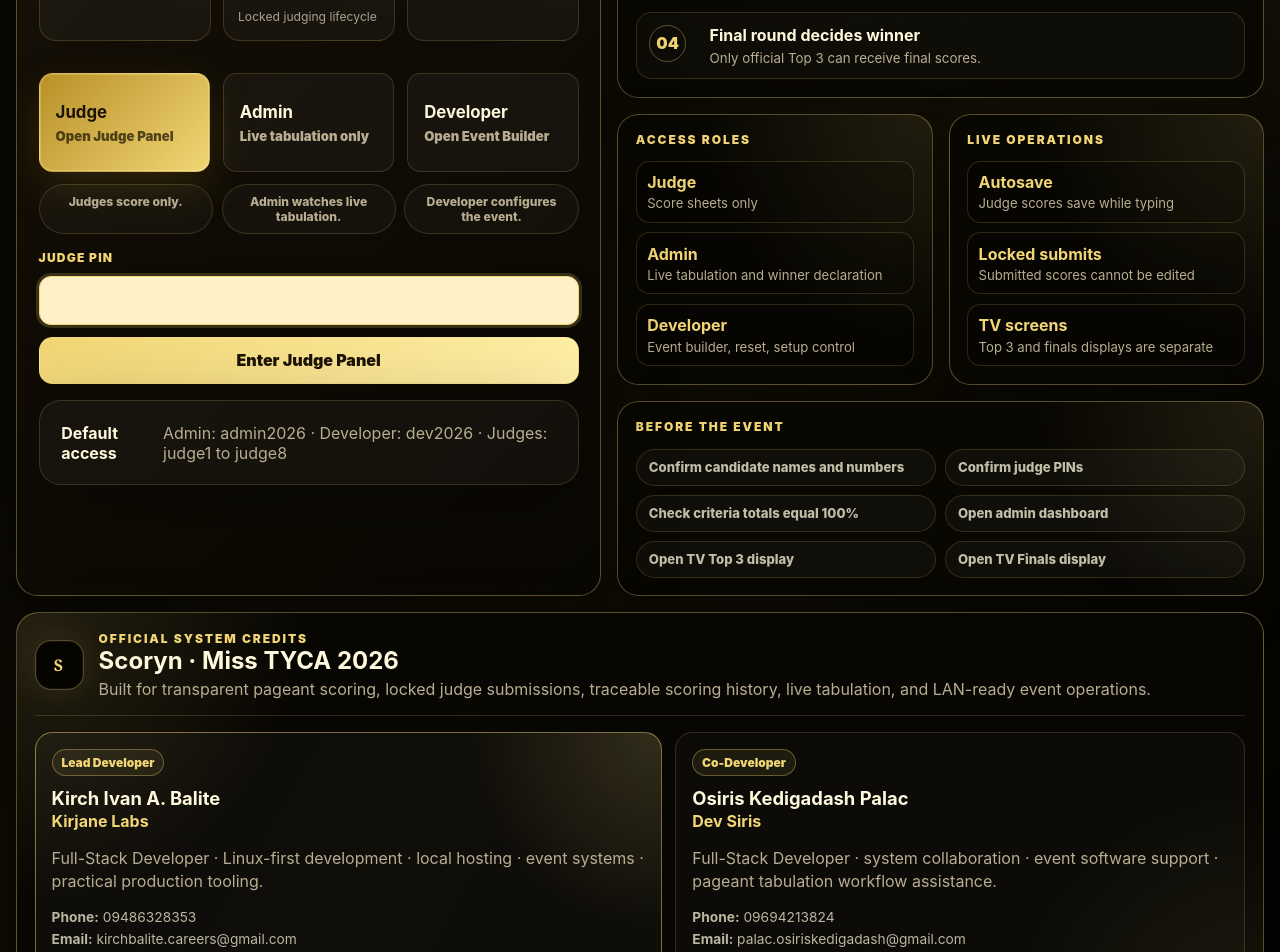
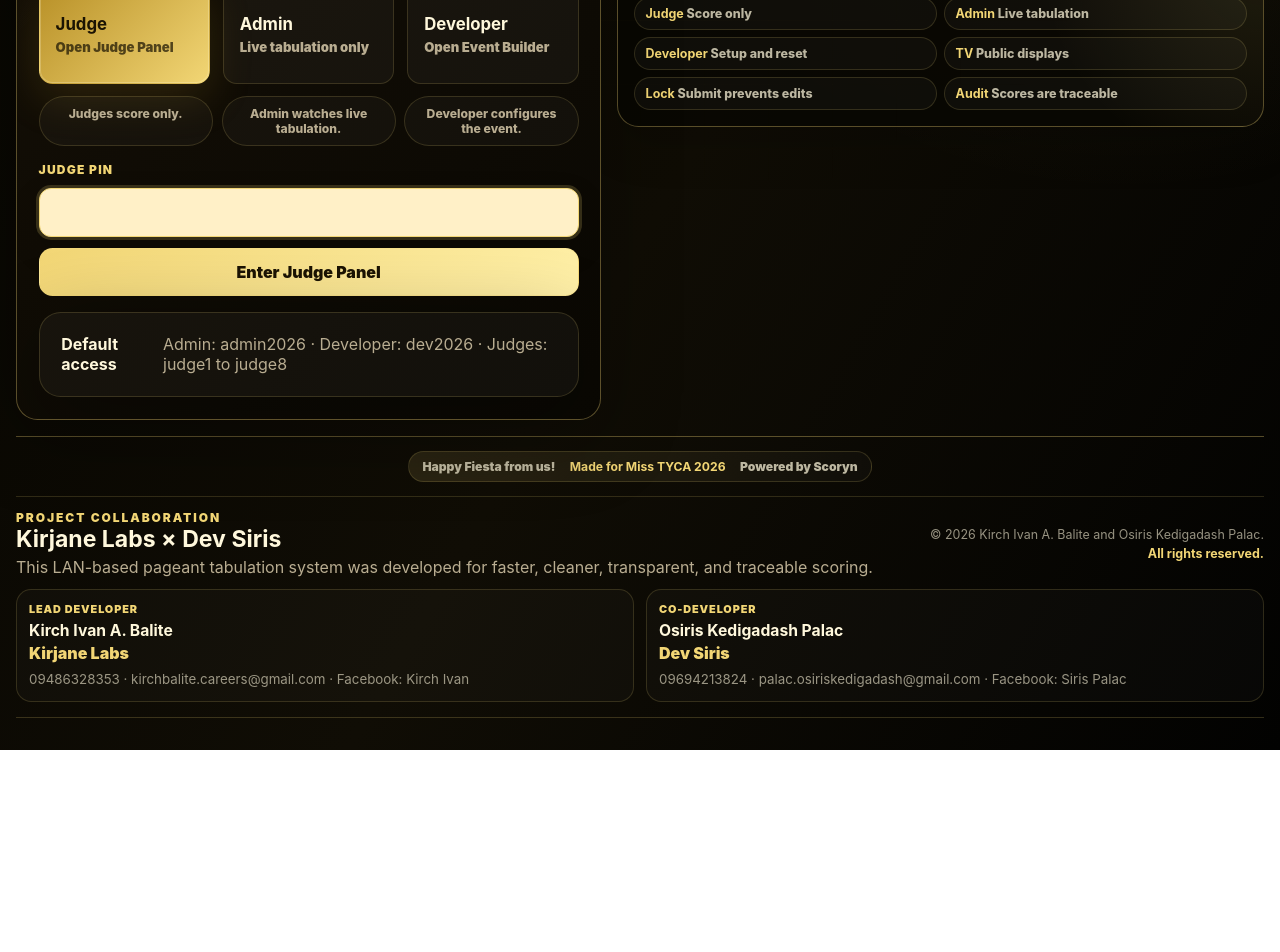
Before and after one commit to DevN4iru/scoryn-tyca-lan, a React (Vite) app: page / in a window 1280 px wide. Shown: the part 620-1572 px from the top of the page. After the commit the page ends 1370 px from the top, so only its background shows below. Built offline with nearby package versions, Linux system fonts and the light colour scheme.

Commit message:
Refine landing guide and credits footer

```diff
--- a/src/App.jsx
+++ b/src/App.jsx
@@ -89,60 +89,49 @@ function SectionTitle({ eyebrow, title, children }) {
   );
 }
 
-// LANDING_GUIDE_FOOTER_PATCH:
-// Official system guide and credits for the Scoryn TYCA LAN event system.
+// SLICK_FOOTER_FIX_PATCH:
+// Pageant-judging inspired footer: compact, official, slick, and not a giant content card.
 function CreditsFooter() {
   const year = new Date().getFullYear();
 
   return (
-    <footer className="credits-footer credits-footer-pro">
-      <div className="credits-brand">
-        <div className="logo-mark small">S</div>
+    <footer className="site-credit-footer">
+      <div className="footer-ribbon">
+        <span>Happy Fiesta from us!</span>
+        <strong>Made for Miss TYCA 2026</strong>
+        <span>Powered by Scoryn</span>
+      </div>
+
+      <div className="footer-mainline">
         <div>
-          <div className="eyebrow">Official System Credits</div>
-          <h2>Scoryn · Miss TYCA 2026</h2>
+          <div className="eyebrow">Project Collaboration</div>
+          <h2>Kirjane Labs × Dev Siris</h2>
           <p>
-            Built for transparent pageant scoring, locked judge submissions,
-            traceable scoring history, live tabulation, and LAN-ready event operations.
+            This LAN-based pageant tabulation system was developed for faster,
+            cleaner, transparent, and traceable scoring.
           </p>
+        </div>
+
+        <div className="footer-rights">
+          <span>© {year} Kirch Ivan A. Balite and Osiris Kedigadash Palac.</span>
+          <strong>All rights reserved.</strong>
         </div>
       </div>
 
-      <div className="credits-grid credits-grid-pro">
-        <article className="credit-dev-card lead">
-          <span className="pill">Lead Developer</span>
-          <h3>Kirch Ivan A. Balite</h3>
-          <strong>Kirjane Labs</strong>
-          <p>
-            Full-Stack Developer · Linux-first development · local hosting · event systems ·
-            practical production tooling.
-          </p>
-          <ul>
-            <li><b>Phone:</b> 09486328353</li>
-            <li><b>Email:</b> kirchbalite.careers@gmail.com</li>
-            <li><b>Facebook:</b> Kirch Ivan</li>
-          </ul>
+      <div className="footer-devline">
+        <article>
+          <span>Lead Developer</span>
+          <strong>Kirch Ivan A. Balite</strong>
+          <em>Kirjane Labs</em>
+          <small>09486328353 · kirchbalite.careers@gmail.com · Facebook: Kirch Ivan</small>
         </article>
 
-        <article className="credit-dev-card">
-          <span className="pill">Co-Developer</span>
-          <h3>Osiris Kedigadash Palac</h3>
-          <strong>Dev Siris</strong>
-          <p>
-            Full-Stack Developer · system collaboration · event software support ·
-            pageant tabulation workflow assistance.
-          </p>
-          <ul>
-            <li><b>Phone:</b> 09694213824</li>
-            <li><b>Email:</b> palac.osiriskedigadash@gmail.com</li>
-            <li><b>Facebook:</b> Siris Palac</li>
-          </ul>
+        <article>
+          <span>Co-Developer</span>
+          <strong>Osiris Kedigadash Palac</strong>
+          <em>Dev Siris</em>
+          <small>09694213824 · palac.osiriskedigadash@gmail.com · Facebook: Siris Palac</small>
         </article>
-      </div>
-
-      <div className="credits-bottom">
-        <span>Developed by Kirjane Labs × Dev Siris.</span>
-        <span>© {year} Kirch Ivan A. Balite and Osiris Kedigadash Palac. All rights reserved.</span>
       </div>
     </footer>
   );
@@ -155,50 +144,30 @@ function SystemGuidePanel() {
         <div className="eyebrow">Operator Guide</div>
         <h2>Run the event without guessing.</h2>
         <p>
-          Scoryn separates developer setup, judge scoring, admin control, and TV display
-          so the event flow stays clean during the actual pageant.
+          Developer setup, judge scoring, admin control, and TV display are separated
+          so the pageant flow stays clean during the actual event.
         </p>
       </section>
 
-      <section className="guide-card">
+      <section className="guide-card guide-flow-card">
         <div className="eyebrow">Event Flow</div>
         <div className="guide-steps">
-          <div><span>01</span><strong>Developer prepares setup</strong><small>Candidates, judges, PINs, and criteria.</small></div>
-          <div><span>02</span><strong>Judges score preliminary</strong><small>Scores autosave while typing and lock after submit.</small></div>
-          <div><span>03</span><strong>Admin monitors live ranking</strong><small>Top 3 opens only after all prelim judges submit.</small></div>
-          <div><span>04</span><strong>Final round decides winner</strong><small>Only official Top 3 can receive final scores.</small></div>
+          <div><span>01</span><strong>Setup</strong><small>Developer prepares candidates, judges, PINs, and criteria.</small></div>
+          <div><span>02</span><strong>Preliminary</strong><small>Judges score and submit locked preliminary sheets.</small></div>
+          <div><span>03</span><strong>Top 3</strong><small>Finals opens only after all prelim judges submit.</small></div>
+          <div><span>04</span><strong>Finals</strong><small>Admin monitors final ranking and declares the winner.</small></div>
         </div>
       </section>
 
-      <section className="guide-grid-compact">
-        <article className="guide-card">
-          <div className="eyebrow">Access Roles</div>
-          <ul className="guide-list">
-            <li><b>Judge</b><span>Score sheets only</span></li>
-            <li><b>Admin</b><span>Live tabulation and winner declaration</span></li>
-            <li><b>Developer</b><span>Event builder, reset, setup control</span></li>
-          </ul>
-        </article>
-
-        <article className="guide-card">
-          <div className="eyebrow">Live Operations</div>
-          <ul className="guide-list">
-            <li><b>Autosave</b><span>Judge scores save while typing</span></li>
-            <li><b>Locked submits</b><span>Submitted scores cannot be edited</span></li>
-            <li><b>TV screens</b><span>Top 3 and finals displays are separate</span></li>
-          </ul>
-        </article>
-      </section>
-
-      <section className="guide-card">
-        <div className="eyebrow">Before the Event</div>
-        <div className="checklist-grid">
-          <span>Confirm candidate names and numbers</span>
-          <span>Confirm judge PINs</span>
-          <span>Check criteria totals equal 100%</span>
-          <span>Open admin dashboard</span>
-          <span>Open TV Top 3 display</span>
-          <span>Open TV Finals display</span>
+      <section className="guide-card guide-compact-card">
+        <div className="eyebrow">Quick Guide</div>
+        <div className="quick-guide-grid">
+          <span><b>Judge</b> Score only</span>
+          <span><b>Admin</b> Live tabulation</span>
+          <span><b>Developer</b> Setup and reset</span>
+          <span><b>TV</b> Public displays</span>
+          <span><b>Lock</b> Submit prevents edits</span>
+          <span><b>Audit</b> Scores are traceable</span>
         </div>
       </section>
     </aside>
--- a/src/styles.css
+++ b/src/styles.css
@@ -1368,3 +1368,222 @@ th {
     grid-row: auto;
   }
 }
+
+
+/* =========================================================
+   Slick Footer Fix Patch
+   Non-sticky header + pageant-judging inspired compact credits footer.
+   ========================================================= */
+
+/* Stop the header from following while scrolling. */
+.top-card {
+  position: relative !important;
+  top: auto !important;
+  z-index: 1 !important;
+}
+
+/* Make the landing guide less bulky and more like an operations side panel. */
+.landing-page {
+  width: min(1500px, calc(100vw - 2rem));
+}
+
+.landing-shell {
+  align-items: start;
+}
+
+.landing-login-card {
+  min-height: unset;
+}
+
+.system-guide-panel {
+  align-content: start;
+}
+
+.guide-card {
+  padding: 1rem;
+}
+
+.guide-hero {
+  min-height: unset;
+}
+
+.guide-flow-card .guide-steps {
+  grid-template-columns: repeat(2, minmax(0, 1fr));
+}
+
+.guide-steps div {
+  grid-template-columns: 2.4rem 1fr;
+  padding: 0.65rem;
+}
+
+.guide-steps span {
+  width: 1.9rem;
+  height: 1.9rem;
+  font-size: 0.72rem;
+}
+
+.guide-compact-card {
+  padding-bottom: 1rem;
+}
+
+.quick-guide-grid {
+  display: grid;
+  grid-template-columns: repeat(2, minmax(0, 1fr));
+  gap: 0.45rem;
+  margin-top: 0.8rem;
+}
+
+.quick-guide-grid span {
+  border: 1px solid var(--line-soft);
+  border-radius: 999rem;
+  padding: 0.5rem 0.65rem;
+  color: rgba(255, 248, 220, 0.72);
+  background: rgba(255, 255, 255, 0.03);
+  font-size: 0.78rem;
+  font-weight: 800;
+}
+
+.quick-guide-grid b {
+  color: var(--gold);
+}
+
+/* Hide the old card-like footer visuals if earlier footer classes still exist. */
+.credits-footer,
+.credits-footer-pro {
+  box-shadow: none;
+}
+
+/* Real footer: low, wide, clean, and official. */
+.site-credit-footer {
+  width: 100%;
+  margin: 1rem 0 2rem;
+  border-top: 1px solid rgba(242, 214, 117, 0.34);
+  border-bottom: 1px solid rgba(242, 214, 117, 0.2);
+  padding: 0.9rem 0;
+  color: rgba(255, 248, 220, 0.72);
+}
+
+.footer-ribbon {
+  display: flex;
+  flex-wrap: wrap;
+  justify-content: center;
+  gap: 0.45rem 0.9rem;
+  border: 1px solid var(--line-soft);
+  border-radius: 999rem;
+  width: fit-content;
+  max-width: 100%;
+  margin: 0 auto 0.85rem;
+  padding: 0.45rem 0.85rem;
+  background:
+    linear-gradient(90deg, rgba(242, 214, 117, 0.12), rgba(255, 255, 255, 0.025));
+  font-size: 0.76rem;
+  font-weight: 900;
+  text-align: center;
+}
+
+.footer-ribbon strong {
+  color: var(--gold);
+}
+
+.footer-mainline {
+  display: grid;
+  grid-template-columns: 1fr auto;
+  gap: 1rem;
+  align-items: center;
+  border-top: 1px solid var(--line-soft);
+  padding-top: 0.85rem;
+}
+
+.footer-mainline h2,
+.footer-mainline p {
+  margin: 0;
+}
+
+.footer-mainline h2 {
+  color: var(--text);
+  font-size: clamp(1.05rem, 1.8vw, 1.45rem);
+}
+
+.footer-mainline p {
+  margin-top: 0.25rem;
+  color: var(--muted);
+}
+
+.footer-rights {
+  display: grid;
+  gap: 0.2rem;
+  text-align: right;
+  color: rgba(255, 248, 220, 0.58);
+  font-size: 0.78rem;
+}
+
+.footer-rights strong {
+  color: var(--gold);
+}
+
+.footer-devline {
+  display: grid;
+  grid-template-columns: repeat(2, minmax(0, 1fr));
+  gap: 0.75rem;
+  margin-top: 0.75rem;
+}
+
+.footer-devline article {
+  border: 1px solid var(--line-soft);
+  border-radius: 0.95rem;
+  padding: 0.75rem;
+  background: rgba(255, 255, 255, 0.025);
+}
+
+.footer-devline span {
+  display: block;
+  color: var(--gold);
+  font-size: 0.68rem;
+  font-weight: 1000;
+  text-transform: uppercase;
+  letter-spacing: 0.08em;
+}
+
+.footer-devline strong {
+  display: block;
+  margin-top: 0.3rem;
+  color: var(--text);
+  font-size: 0.98rem;
+}
+
+.footer-devline em {
+  display: block;
+  margin-top: 0.15rem;
+  color: var(--gold);
+  font-style: normal;
+  font-weight: 900;
+}
+
+.footer-devline small {
+  display: block;
+  margin-top: 0.45rem;
+  color: rgba(255, 248, 220, 0.58);
+  line-height: 1.45;
+}
+
+@media (max-width: 1180px) {
+  .guide-flow-card .guide-steps,
+  .footer-mainline,
+  .footer-devline {
+    grid-template-columns: 1fr;
+  }
+
+  .footer-rights {
+    text-align: left;
+  }
+}
+
+@media (max-width: 720px) {
+  .quick-guide-grid {
+    grid-template-columns: 1fr;
+  }
+
+  .footer-ribbon {
+    border-radius: 1rem;
+  }
+}
```
